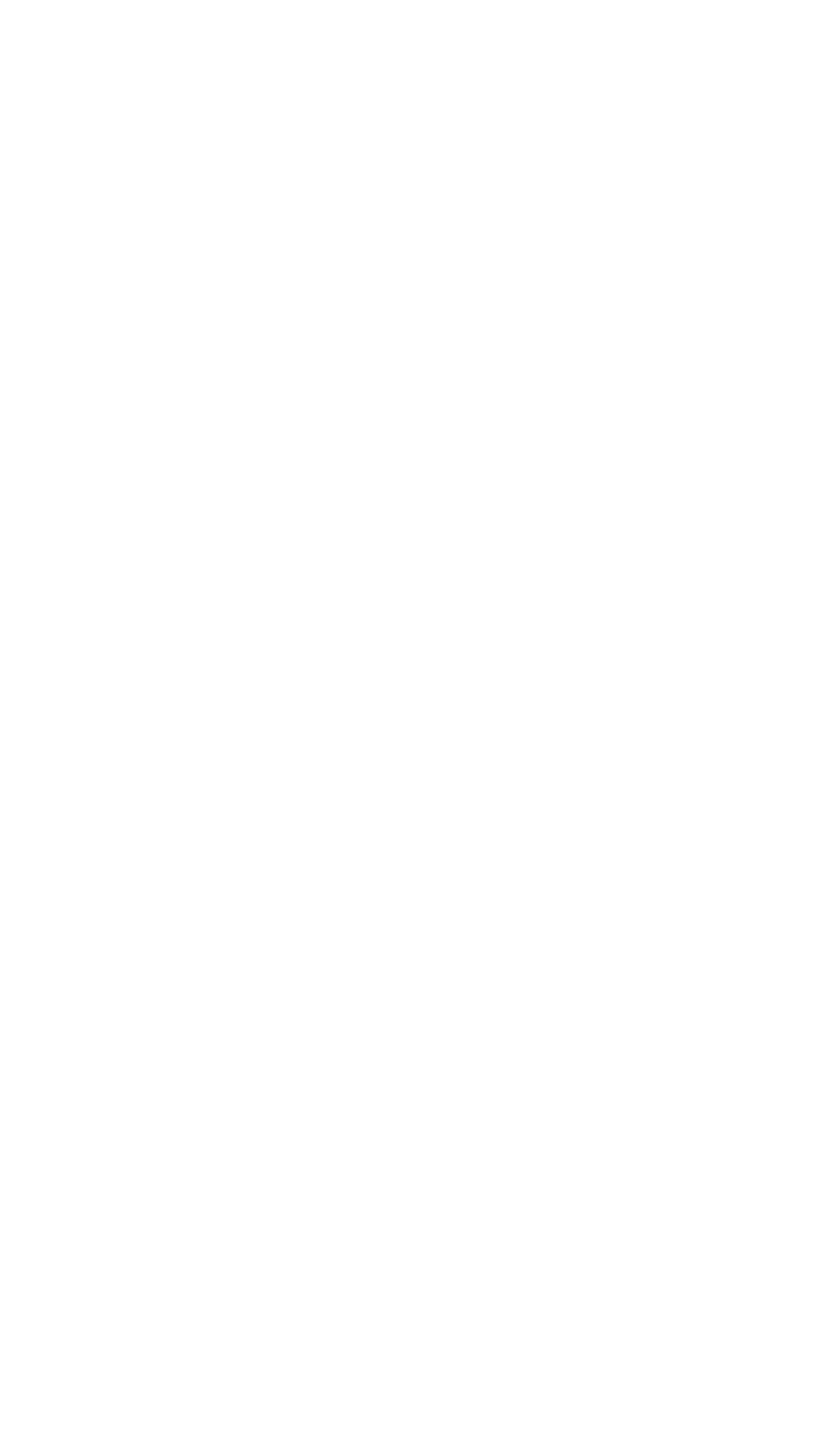
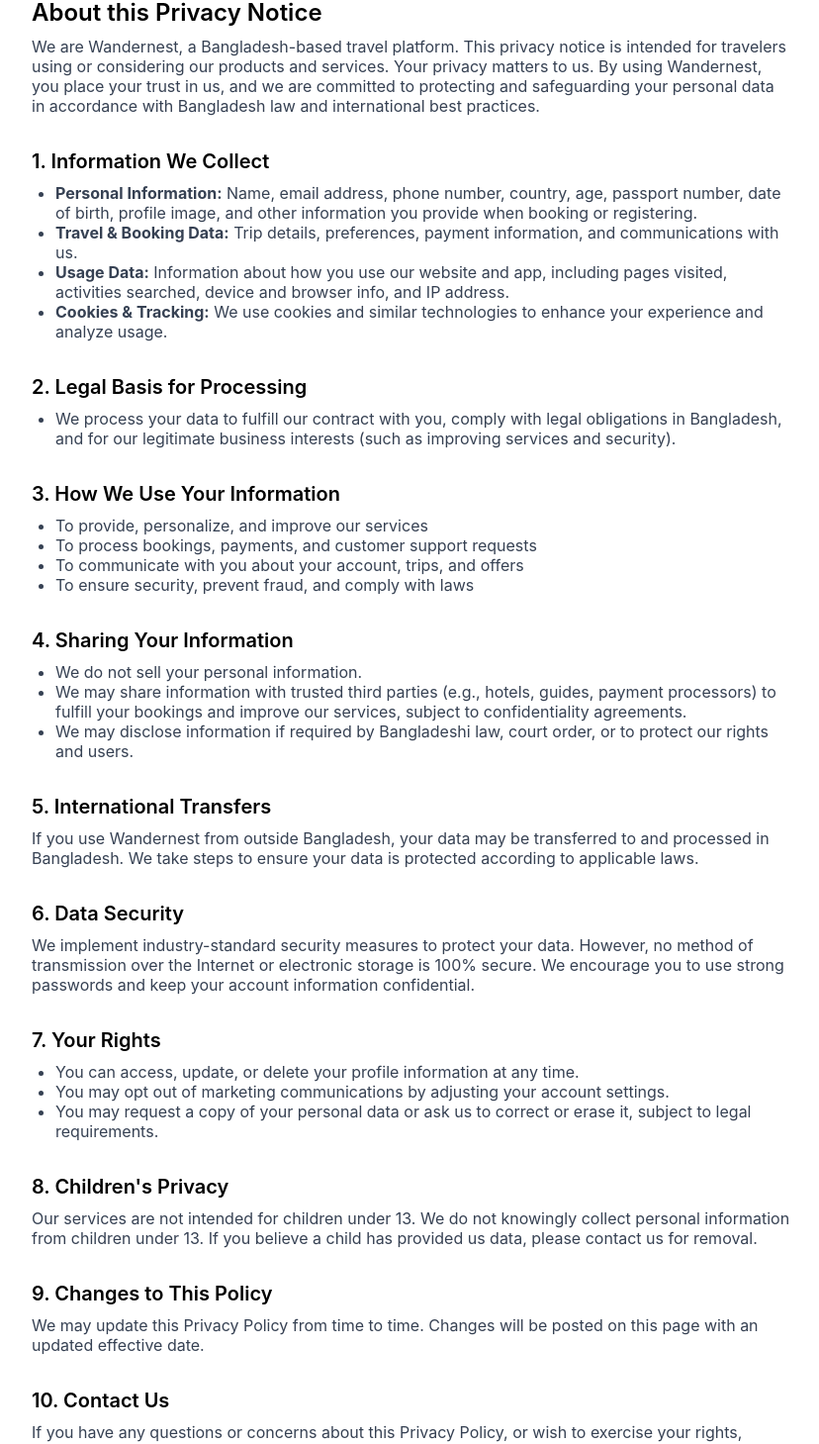
Before and after one commit to Redwan-Ahmed241/Wandernest-Software, a React (Vite) app: page /privacy-policy in a window 1280 px wide. Before the commit this address had no page. Shown: the part 227-1686 px from the top of the page at 99% size, without its empty margins (224-1052 px from the left). Before the commit the page ends 800 px from the top, so only its background shows below. Built offline with nearby package versions, Linux system fonts and the light colour scheme.

Commit message:
Add new pages for Trust & Safety, Emergency, and Privacy Policy; update routing and footer links for consistency

```diff
--- a/src/App.tsx
+++ b/src/App.tsx
@@ -29,7 +29,7 @@ const LoginPage = lazy(() => import("./Pages/Loginpage"));
 const Destination01 = lazy(() => import("./Pages/Destination_01"));
 const RentVehicles = lazy(() => import("./Pages/rentVehicles"));
 const Restaurant = lazy(() => import("./Pages/restaurant"));
-
+const TrustSafety = lazy(() => import("./Pages/TrustSafety"));
 const CookiePolicy = lazy(() => import("./Pages/CookiePolicy"));
 const VisaAssistance = lazy(() => import("./Pages/Visaassistance"));
 const MyTrips = lazy(() => import("./Pages/MyTrips"));
@@ -46,7 +46,8 @@ const AdminDashboard = lazy(() => import("./Pages/Admin/AdminDashboard"));
 const ConfirmBook = lazy(() => import("./Pages/confirm_book"));
 const FPass = lazy(() => import("./Pages/fpass"));
 const ResetPassword = lazy(() => import("./Pages/reset-password"));
-
+const PrivacyPolicy = lazy(() => import("./Pages/PrivacyPolicy"));
+const Emergency = lazy(() => import("./Pages/Emergency"));
 // Keep these as regular imports since they're used immediately
 import Navbar from "./Components/Navbar";
 import Footer from "./Components/Footer";
@@ -100,7 +101,7 @@ const AppRoutes: React.FC = () => {
         <Route path="/homepage" element={<HomePage />} />
         <Route path="/rent-vehicles" element={<RentVehicles />} />
         <Route path="/restaurant" element={<Restaurant />} />
-
+        <Route path="/trust-safety" element={<TrustSafety />} />
         <Route path="/cookie-policy" element={<CookiePolicy />} />
         <Route path="/visa-assistance" element={<VisaAssistance />} />
         <Route path="/destinations" element={<Destinations />} />
@@ -109,14 +110,14 @@ const AppRoutes: React.FC = () => {
         <Route path="/public-transport" element={<PublicTransport />} />
         <Route path="/packages" element={<Packages />} />
         <Route path="/create-packages" element={<CreatePackage />} />
-
+        <Route path="/emergency" element={<Emergency />} />
         <Route path="/confirm-book" element={<ConfirmBook />} />
         <Route path="/help-center" element={<HelpCenter />} />
         {/* Redirects */}
         {/* Auth Routes */}
         <Route path="/login" element={<LoginPage />} />
         <Route path="/signup" element={<SignupForm />} />
-
+        <Route path="/privacy-policy" element={<PrivacyPolicy />} />
         {/* Protected Routes */}
         <Route
           path="/dashboard"
--- a/src/Components/Footer.tsx
+++ b/src/Components/Footer.tsx
@@ -26,7 +26,7 @@ const Footer: React.FC = () => {
       title: "Legal",
       links: [
         { label: "Terms of Service", path: "/terms" },
-        { label: "Privacy Policy", path: "/privacy" },
+        { label: "Privacy Policy", path: "/privacy-policy" },
         { label: "Cookie Policy", path: "/cookie-policy" },
       ],
     },
--- /dev/null
+++ b/src/Pages/Emergency.tsx
@@ -0,0 +1,41 @@
+import React from "react";
+import Navbar from "../Components/Navbar";
+import Footer from "../Components/Footer";
+
+const Emergency: React.FC = () => (
+  <>
+    <Navbar />
+    <div className="min-h-screen bg-white py-12 px-4 mt-16">
+      <div className="max-w-3xl mx-auto">
+        <h1 className="text-3xl font-bold text-primary-700 mb-6">Emergency Information</h1>
+        <p className="mb-4 text-gray-700">
+          If you are experiencing an emergency while traveling, please use the resources below for immediate assistance.
+        </p>
+        <h2 className="text-xl font-semibold mt-8 mb-2">Emergency Contacts</h2>
+        <ul className="list-disc ml-6 mb-4 text-gray-700">
+          <li><strong>Police:</strong> 999</li>
+          <li><strong>Ambulance:</strong> 199</li>
+          <li><strong>Fire Service:</strong> 199</li>
+          <li><strong>Tourist Helpline:</strong> +880-1234-567890</li>
+        </ul>
+        <h2 className="text-xl font-semibold mt-8 mb-2">Travel Safety Tips</h2>
+        <ul className="list-disc ml-6 mb-4 text-gray-700">
+          <li>Keep your important documents and emergency contacts accessible.</li>
+          <li>Stay aware of your surroundings and follow local laws.</li>
+          <li>Contact your country's embassy for consular support if needed.</li>
+        </ul>
+        <h2 className="text-xl font-semibold mt-8 mb-2">Embassy Contacts</h2>
+        <p className="mb-4 text-gray-700">
+          For embassy contact details, please visit the official government website of your country or contact the local authorities for assistance.
+        </p>
+        <h2 className="text-xl font-semibold mt-8 mb-2">Wandernest Support</h2>
+        <p className="mb-4 text-gray-700">
+          If you need help from Wandernest, please email <a href="mailto:support@wandernest.com" className="text-primary-600 underline">support@wandernest.com</a> or use our <a href="/help-center" className="text-primary-600 underline">Help Center</a>.
+        </p>
+      </div>
+    </div>
+    <Footer />
+  </>
+);
+
+export default Emergency;
--- a/src/Pages/PrivacyPolicy.tsx
+++ b/src/Pages/PrivacyPolicy.tsx
@@ -1,54 +1,76 @@
+
 import type { FunctionComponent } from "react";
-// import { useCallback } from "react";
+import Navbar from "../Components/Navbar";
+import Footer from "../Components/Footer";
 
-const PrivacyPolicy: FunctionComponent = () => {
-  //   const onDepth4FrameClick = useCallback(() => {}, []);
-  return (
-    <div className="min-h-screen bg-gradient-to-br from-primary-100 to-primary-300 py-8 px-4">
-      <div className="max-w-3xl mx-auto bg-white rounded-lg shadow p-6">
-        <h1 className="text-2xl font-bold text-primary-700 mb-6">
-          Privacy Policy
-        </h1>
-        <section className="mb-6">
-          <p className="text-gray-700 mb-4">
-            This Privacy Policy describes how WanderNest collects, uses, and
-            protects your personal information when you use our website and
-            services.
-          </p>
-        </section>
-        <section className="mb-6">
-          <h2 className="text-lg font-semibold text-primary-600 mb-2">
-            Information Collection
-          </h2>
-          <p className="text-gray-700">
-            We collect information you provide directly to us, such as when you
-            create an account, book a trip, or contact support. We may also
-            collect information automatically through cookies and similar
-            technologies.
-          </p>
-        </section>
-        <section className="mb-6">
-          <h2 className="text-lg font-semibold text-primary-600 mb-2">
-            Use of Information
-          </h2>
-          <p className="text-gray-700">
-            We use your information to provide and improve our services, process
-            bookings, communicate with you, and comply with legal obligations.
-          </p>
-        </section>
-        <section className="mb-6">
-          <h2 className="text-lg font-semibold text-primary-600 mb-2">
-            Your Choices
-          </h2>
-          <p className="text-gray-700">
-            You can update your account information, opt out of marketing
-            communications, and manage cookie preferences in your browser
-            settings.
-          </p>
-        </section>
+const PrivacyPolicy: FunctionComponent = () => (
+  <>
+    <Navbar />
+    <div className="min-h-screen bg-white py-12 px-4 mt-16">
+      <div className="max-w-3xl mx-auto">
+        <h1 className="text-3xl font-bold text-primary-700 mb-6">Privacy Policy</h1>
+        <p className="mb-4 text-gray-700">
+          <strong>Last updated: September 18, 2025</strong>
+        </p>
+        <h2 className="text-2xl font-semibold mt-8 mb-2">About this Privacy Notice</h2>
+        <p className="mb-4 text-gray-700">
+          We are Wandernest, a Bangladesh-based travel platform. This privacy notice is intended for travelers using or considering our products and services. Your privacy matters to us. By using Wandernest, you place your trust in us, and we are committed to protecting and safeguarding your personal data in accordance with Bangladesh law and international best practices.
+        </p>
+        <h2 className="text-xl font-semibold mt-8 mb-2">1. Information We Collect</h2>
+        <ul className="list-disc ml-6 mb-4 text-gray-700">
+          <li><strong>Personal Information:</strong> Name, email address, phone number, country, age, passport number, date of birth, profile image, and other information you provide when booking or registering.</li>
+          <li><strong>Travel & Booking Data:</strong> Trip details, preferences, payment information, and communications with us.</li>
+          <li><strong>Usage Data:</strong> Information about how you use our website and app, including pages visited, activities searched, device and browser info, and IP address.</li>
+          <li><strong>Cookies & Tracking:</strong> We use cookies and similar technologies to enhance your experience and analyze usage.</li>
+        </ul>
+        <h2 className="text-xl font-semibold mt-8 mb-2">2. Legal Basis for Processing</h2>
+        <ul className="list-disc ml-6 mb-4 text-gray-700">
+          <li>We process your data to fulfill our contract with you, comply with legal obligations in Bangladesh, and for our legitimate business interests (such as improving services and security).</li>
+        </ul>
+        <h2 className="text-xl font-semibold mt-8 mb-2">3. How We Use Your Information</h2>
+        <ul className="list-disc ml-6 mb-4 text-gray-700">
+          <li>To provide, personalize, and improve our services</li>
+          <li>To process bookings, payments, and customer support requests</li>
+          <li>To communicate with you about your account, trips, and offers</li>
+          <li>To ensure security, prevent fraud, and comply with laws</li>
+        </ul>
+        <h2 className="text-xl font-semibold mt-8 mb-2">4. Sharing Your Information</h2>
+        <ul className="list-disc ml-6 mb-4 text-gray-700">
+          <li>We do not sell your personal information.</li>
+          <li>We may share information with trusted third parties (e.g., hotels, guides, payment processors) to fulfill your bookings and improve our services, subject to confidentiality agreements.</li>
+          <li>We may disclose information if required by Bangladeshi law, court order, or to protect our rights and users.</li>
+        </ul>
+        <h2 className="text-xl font-semibold mt-8 mb-2">5. International Transfers</h2>
+        <p className="mb-4 text-gray-700">
+          If you use Wandernest from outside Bangladesh, your data may be transferred to and processed in Bangladesh. We take steps to ensure your data is protected according to applicable laws.
+        </p>
+        <h2 className="text-xl font-semibold mt-8 mb-2">6. Data Security</h2>
+        <p className="mb-4 text-gray-700">
+          We implement industry-standard security measures to protect your data. However, no method of transmission over the Internet or electronic storage is 100% secure. We encourage you to use strong passwords and keep your account information confidential.
+        </p>
+        <h2 className="text-xl font-semibold mt-8 mb-2">7. Your Rights</h2>
+        <ul className="list-disc ml-6 mb-4 text-gray-700">
+          <li>You can access, update, or delete your profile information at any time.</li>
+          <li>You may opt out of marketing communications by adjusting your account settings.</li>
+          <li>You may request a copy of your personal data or ask us to correct or erase it, subject to legal requirements.</li>
+        </ul>
+        <h2 className="text-xl font-semibold mt-8 mb-2">8. Children's Privacy</h2>
+        <p className="mb-4 text-gray-700">
+          Our services are not intended for children under 13. We do not knowingly collect personal information from children under 13. If you believe a child has provided us data, please contact us for removal.
+        </p>
+        <h2 className="text-xl font-semibold mt-8 mb-2">9. Changes to This Policy</h2>
+        <p className="mb-4 text-gray-700">
+          We may update this Privacy Policy from time to time. Changes will be posted on this page with an updated effective date.
+        </p>
+        <h2 className="text-xl font-semibold mt-8 mb-2">10. Contact Us</h2>
+        <p className="mb-4 text-gray-700">
+          If you have any questions or concerns about this Privacy Policy, or wish to exercise your rights, please contact us at <a href="mailto:support@wandernest.com" className="text-primary-600 underline">support@wandernest.com</a>.
+        </p>
       </div>
     </div>
-  );
-};
+    <Footer />
+  </>
+);
+// ...existing code...
 
 export default PrivacyPolicy;
--- a/src/Pages/TrustSafety.tsx
+++ b/src/Pages/TrustSafety.tsx
@@ -1,132 +1,45 @@
-import type { FunctionComponent } from "react";
+import Navbar from "../Components/Navbar";
+import Footer from "../Components/Footer";
 
-const TrustSafety: FunctionComponent = () => {
-  return (
-    <div className="min-h-screen bg-white flex flex-col items-center py-8 px-2 md:px-8">
-      {/* Navbar */}
-      <nav className="w-full flex flex-row justify-between items-center mb-8">
-        <div className="flex flex-row items-center gap-2">
-          <img
-            className="h-10 w-10"
-            alt=""
-            src="/figma_photos/wandernest.svg"
-          />
-          <span className="text-xl font-bold text-blue-700">WanderNest</span>
-        </div>
-        <div className="flex flex-row gap-6 items-center">
-          <span className="text-base text-gray-700 hover:text-blue-600">
-            Destinations
-          </span>
-          <span className="text-base text-gray-700 hover:text-blue-600">
-            Hotels
-          </span>
-          <span className="text-base text-gray-700 hover:text-blue-600">
-            Flights
-          </span>
-          <span className="text-base text-gray-700 hover:text-blue-600">
-            Packages
-          </span>
-          <span className="px-4 py-1 rounded bg-blue-600 text-white font-semibold hover:bg-blue-700">
-            Sign up
-          </span>
-          <span className="px-4 py-1 rounded bg-gray-200 text-blue-700 font-semibold hover:bg-gray-300">
-            Log in
-          </span>
-          <img className="h-8 w-8" alt="" src="/figma_photos/world.svg" />
-        </div>
-      </nav>
-      {/* Main Content */}
-      <main className="w-full max-w-3xl flex flex-col gap-8">
-        <section className="bg-blue-50 rounded-lg shadow p-6 flex flex-col items-center">
-          <h1 className="text-2xl md:text-3xl font-bold text-blue-700 mb-2">
-            Trust & Safety
-          </h1>
-          <p className="text-gray-700 text-center mb-4">
-            Your safety is our priority.
-          </p>
-          <div className="grid grid-cols-1 md:grid-cols-2 gap-6 w-full">
-            <div className="flex flex-col gap-2">
-              <b className="text-lg text-blue-700">Community Guidelines</b>
-              <b className="text-lg text-blue-700">User Verification</b>
-              <b className="text-lg text-blue-700">Content Moderation</b>
-              <b className="text-lg text-blue-700">Emergency Support</b>
-            </div>
-            <div className="flex flex-col gap-2">
-              <b className="text-lg text-blue-700">
-                Frequently Asked Questions
-              </b>
-              <div className="flex items-center gap-2">
-                <span className="text-gray-700">
-                  What are the Community Guidelines?
-                </span>
-                <img className="h-6 w-6" alt="" src="/figma_photos/faq.svg" />
-              </div>
-              <div className="flex items-center gap-2">
-                <span className="text-gray-700">
-                  How to contact emergency support?
-                </span>
-                <img className="h-6 w-6" alt="" src="/figma_photos/faq.svg" />
-              </div>
-            </div>
-          </div>
-        </section>
-        <section className="bg-white rounded-lg shadow p-6 mt-8">
-          <h2 className="text-xl font-bold text-blue-700 mb-4">Quick Links</h2>
-          <div className="grid grid-cols-2 md:grid-cols-4 gap-4">
-            <div className="flex flex-col items-center">
-              <img
-                className="h-10 w-10 mb-2"
-                alt=""
-                src="/figma_photos/emergency.svg"
-              />
-              <span className="font-semibold text-blue-700">
-                Emergency Contacts
-              </span>
-            </div>
-            <div className="flex flex-col items-center">
-              <img
-                className="h-10 w-10 mb-2"
-                alt=""
-                src="/figma_photos/helpcenter.svg"
-              />
-              <span className="font-semibold text-blue-700">Help Center</span>
-            </div>
-            <div className="flex flex-col items-center">
-              <img
-                className="h-10 w-10 mb-2"
-                alt=""
-                src="/figma_photos/terms.svg"
-              />
-              <span className="font-semibold text-blue-700">
-                Terms of Service
-              </span>
-            </div>
-            <div className="flex flex-col items-center">
-              <img
-                className="h-10 w-10 mb-2"
-                alt=""
-                src="/figma_photos/privacy.svg"
-              />
-              <span className="font-semibold text-blue-700">
-                Privacy Policy
-              </span>
-            </div>
-          </div>
-        </section>
-      </main>
-      {/* Footer */}
-      <footer className="w-full mt-12 py-6 bg-blue-50 text-center text-blue-700 text-sm">
-        <div className="flex flex-row justify-center gap-4 mb-2">
-          <span className="hover:underline">Learn more</span>
-          <span className="hover:underline">About Us</span>
-          <span className="hover:underline">Contact</span>
-          <span className="hover:underline">Terms of Service</span>
-          <span className="hover:underline">Privacy Policy</span>
-        </div>
-        <div>@2025 WanderNest, All rights reserved.</div>
-      </footer>
+const TrustSafety: React.FC = () => (
+  <>
+    <Navbar />
+  <div className="min-h-screen bg-white py-12 px-4 mt-16">
+      <div className="max-w-3xl mx-auto">
+        <h1 className="text-3xl font-bold text-primary-700 mb-6">Trust & Safety</h1>
+        <p className="mb-4 text-gray-700">
+          At Wandernest, your safety and trust are our top priorities. We are committed to providing a secure, respectful, and reliable experience for all users.
+        </p>
+        <h2 className="text-2xl font-semibold mt-8 mb-2">Our Safety Commitment</h2>
+        <ul className="list-disc ml-6 mb-4 text-gray-700">
+          <li>All guides and partners are verified for credentials and experience.</li>
+          <li>Secure payment processing and data protection measures are in place.</li>
+          <li>We monitor activity for fraud, abuse, and policy violations.</li>
+        </ul>
+        <h2 className="text-2xl font-semibold mt-8 mb-2">Community Guidelines</h2>
+        <ul className="list-disc ml-6 mb-4 text-gray-700">
+          <li>Respect all users and local cultures.</li>
+          <li>No harassment, discrimination, or abusive behavior is tolerated.</li>
+          <li>Report any suspicious or unsafe activity to our support team.</li>
+        </ul>
+        <h2 className="text-2xl font-semibold mt-8 mb-2">Reporting & Support</h2>
+        <p className="mb-4 text-gray-700">
+          If you encounter any issues, please contact us immediately at <a href="mailto:support@wandernest.com" className="text-primary-600 underline">support@wandernest.com</a> or visit our <a href="/help-center" className="text-primary-600 underline">Help Center</a>.
+        </p>
+        <h2 className="text-2xl font-semibold mt-8 mb-2">Travel Safety Tips</h2>
+        <ul className="list-disc ml-6 mb-4 text-gray-700">
+          <li>Keep your valuables secure and be aware of your surroundings.</li>
+          <li>Follow local laws and customs.</li>
+          <li>Save emergency contacts and embassy information before you travel.</li>
+        </ul>
+        <h2 className="text-2xl font-semibold mt-8 mb-2">Your Privacy</h2>
+        <p className="mb-4 text-gray-700">
+          We protect your personal data according to our <a href="/privacy-policy" className="text-primary-600 underline">Privacy Policy</a>.
+        </p>
+      </div>
     </div>
-  );
-};
+    <Footer />
+  </>
+);
 
 export default TrustSafety;
```
Also changed, not shown: src/Pages/CookiePolicy.tsx (+5 -5 lines).
